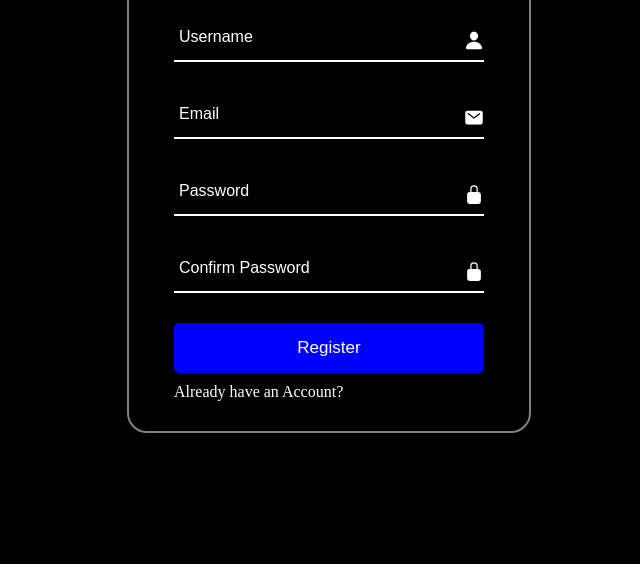
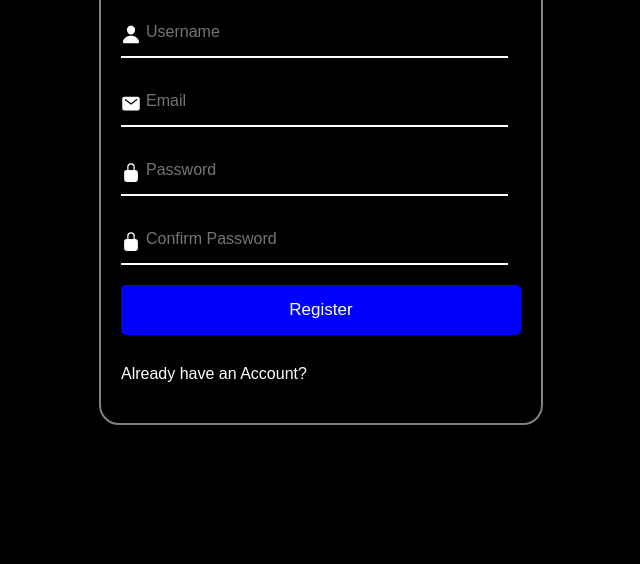
Before and after one commit to 2541773-wits/Cryptid-Web-App, a plain HTML site: page registration.html in a window 1280 px wide. Shown: the part 252-816 px from the top of the page, without its empty margins (319-959 px from the left). Drawn offline with nearby package versions, Linux system fonts and the light colour scheme.

Commit message:
Fix HTML semantic markup and css

```diff
--- a/registration.html
+++ b/registration.html
@@ -8,42 +8,39 @@
     <script src="script.js"></script>
 </head>
 <body>
-    <div class="container">
-        <div class="formBox">
+    <main class="container">
         <form action="" name="form1" onsubmit="return registration_validation()">
             <h2>Register</h2>
             <p id="result"></p>
-                <div class="input-box">
+            <label class="input-box">
                 <ion-icon name="person"></ion-icon>
                 <input type="text" name="Username" placeholder="Username" required>
-                </div>
-                <div class="input-box">
+            </label>
+            <label class="input-box">
                 <ion-icon name="mail"></ion-icon>
                 <input type="email" name="Email" placeholder="Email" required>
-                </div>
-                <div class="input-box">
+            </label>
+            <label class="input-box">
                 <ion-icon name="lock-closed"></ion-icon>
                 <input type="password" name="Password" placeholder="Password" required>
-                </div>
-                <div class="input-box">
+            </label>
+            <label class="input-box">
                 <ion-icon name="lock-closed"></ion-icon>
                 <input type="password" name="cPassword" placeholder="Confirm Password" required>
-                </div>
-                <div class="button">
+            </label>
                 <input type="submit" class="btn" onclick="registration_validation()" value="Register">
-                </div>
-                <div class="group span a">
-                    <span><a href="login.html" >Already have an Account?</a></span>
-                </div>
+            <nav class="group">
+                <a href="index.html" >Already have an Account?</a>
+            </nav>
         </form>
-        </div>
+
         <div class="popup" id="popup">
             <ion-icon name="checkmark-circle-outline"></ion-icon>
             <h2>Thank you!</h2>
             <p>You have compelted your registration!</p>
             <a href="login.html"><button onclick="closeSlide()">OK</button></a>
         </div>
-    </div>
+    </main>
 
     <script type="module" src="https://unpkg.com/ionicons@7.1.0/dist/ionicons/ionicons.esm.js"></script>
     <script nomodule src="https://unpkg.com/ionicons@7.1.0/dist/ionicons/ionicons.js"></script>
--- a/style.css
+++ b/style.css
@@ -1,62 +1,54 @@
-body{
-    background-color:black ;
+body {
+    background-color: black;
     background-size: cover;
     background-position: center;
     min-height: 100vh;
     width: 100%;
-}
-
-.container{
     display: flex;
     justify-content: center;
     align-items: center;
-    min-height: 100vh;
+    margin: 0;
+    font-family: Arial, sans-serif;
 }
 
-.formBox{
-    position: relative;
+.container {
     width: 400px;
-    height: 550px;
+    padding: 20px;
     border: 2px solid rgba(255, 255, 255, 0.5);
     border-radius: 20px;
     backdrop-filter: blur(15px);
-    display: flex;
-    justify-content: center;
-    align-items: center;
-
 }
 
-.formBox h2{
+.container form {
+    display: flex;
+    flex-direction: column;
+}
+
+.container h2 {
     color: white;
     text-align: center;
     font-size: 32px;
-
+    margin-bottom: 20px;
 }
 
-.formBox .input-box{
+.input-box {
     position: relative;
-    margin: 30px 0;
-    width: 310px;
-    border-bottom: 2px solid white;
+    margin-bottom: 20px;
 }
 
-.formBox .input-box input{
-    width:  100%;
-    height:  45px;
+.input-box input {
+    width: 90%;
+    height: 45px;
     background: transparent;
     border: none;
+    border-bottom: 2px solid white;
     outline: none;
-    padding: 0 20px 0 5px;
+    padding-left: 25px;
     color: white;
     font-size: 16px;
-
 }
 
-input::placeholder{
-    color: white;
-}
-
-.btn{
+.btn {
     color: white;
     background: blue;
     width: 100%;
@@ -67,35 +59,35 @@ input::placeholder{
     font-size: 17px;
     cursor: pointer;
     box-shadow: 3px 0 10px black;
+    margin-bottom: 30px;
 }
 
-.group{
+.group {
     display: flex;
     justify-content: space-between;
+    margin-bottom: 20px;
 }
 
-.group span a{
+a {
     color: white;
-    position: relative;
-    top: 10px;
     text-decoration: none;
     font-weight: 500;
 }
 
-.group a:focus{
+a:hover {
     text-decoration: underline;
 }
 
-.input-box ion-icon{
+.input-box ion-icon {
     color: white;
     position: absolute;
     top: 13px;
-    right: 0;
+    left: 0;
     width: 20px;
     height: 25px;
 }
 
-#result{
+#result {
     position: relative;
     color: red;
     font-weight: 600;
@@ -103,7 +95,7 @@ input::placeholder{
     visibility: hidden;
 }
 
-.popup{
+.popup {
     width: 400px;
     background-color: white;
     border-radius: 6px;
@@ -111,7 +103,7 @@ input::placeholder{
     top: 0;
     left: 50%;
     transform: translate(-50%, -50%) scale(0);
-    transition:top .4s;
+    transition: top .4s;
     visibility: hidden;
     text-align: center;
     padding: 0 30px 30px;
@@ -119,12 +111,12 @@ input::placeholder{
     color: black;
 }
 
-.popup ion-icon{
+.popup ion-icon {
     color: greenyellow;
     font-size: 50px;
 }
 
-.popup button{
+.popup button {
     width: 100%;
     background: greenyellow;
     padding: 10px 0;
@@ -135,23 +127,10 @@ input::placeholder{
     color: black;
     border-radius: 4px;
     cursor: pointer;
-    box-shadow:0 0 0 2px rgba(0, 0, 0, 0.1);
+    box-shadow: 0 0 0 2px rgba(0, 0, 0, 0.1);
 }
 
-.popup a{
-    color: white;
-    text-decoration: none;
-    font-weight: 600;
-    letter-spacing: 2px;
-}
-
-.open-slide{
-    top: 50%;
-    transform: translate(-50%, -50%) scale(1);
-    visibility: visible;
-}
-
-.popup h2{
+.popup h2 {
     font-weight: 500;
     font-size: 40px;
     margin: 30px 0 10px;
```
Also changed, not shown: index.html (+1 -1 lines). Lines whose indentation alone changed are shown as unchanged.
